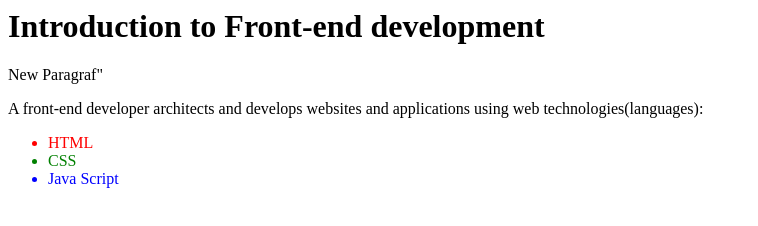
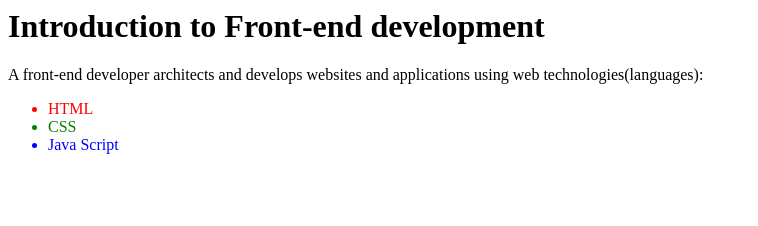
Before and after one commit to Andjela-Java-Script/front-end-development, a plain HTML site: page index.html in a window 1280 px wide. Shown: the whole page, without its empty margins (0-758 px from the left). Drawn offline with Linux system fonts and the light colour scheme.

Commit message:
Initial commit

```diff
--- a/index.html
+++ b/index.html
@@ -1,6 +1,4 @@
 <h1>Introduction to Front-end development</h1>
-
-<p>New Paragraf"</p>
 <p>A front-end developer architects and develops websites and applications using web technologies(languages):</p>
 <ul>
 <li style="color:red;">HTML</li>
```
